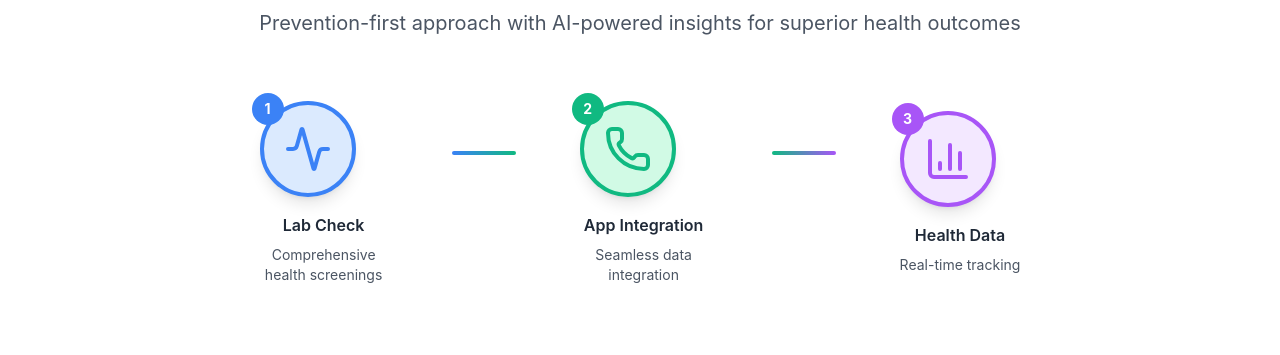
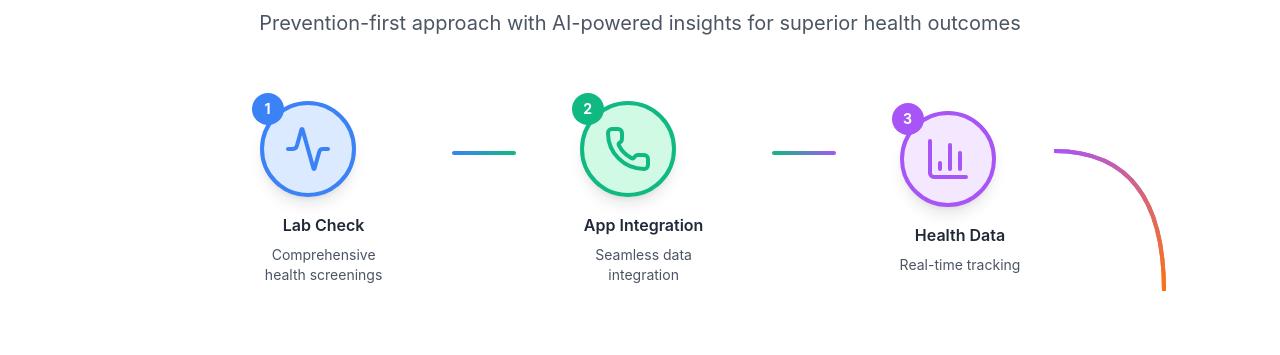
Before and after one commit to Jia2005/Preva, a React (Create React App) app: page /#/ in a window 1280 px wide. Shown: the part 2100-2455 px from the top of the page. Built offline with nearby package versions, Linux system fonts and the light colour scheme.

Commit message:
Some changes

```diff
--- a/src/pages/Homepage.js
+++ b/src/pages/Homepage.js
@@ -406,6 +406,12 @@ const PrevaCare = () => {
                         strokeWidth="4"
                         fill="none"
                     />
+                    <defs>
+                      <linearGradient id="gradient3to4" x1="0%" y1="0%" x2="100%" y2="100%">
+                        <stop offset="0%" stopColor="#a855f7" />
+                        <stop offset="100%" stopColor="#f97316" />
+                      </linearGradient>
+                    </defs>
                   </svg>
                 </div>
 
```
